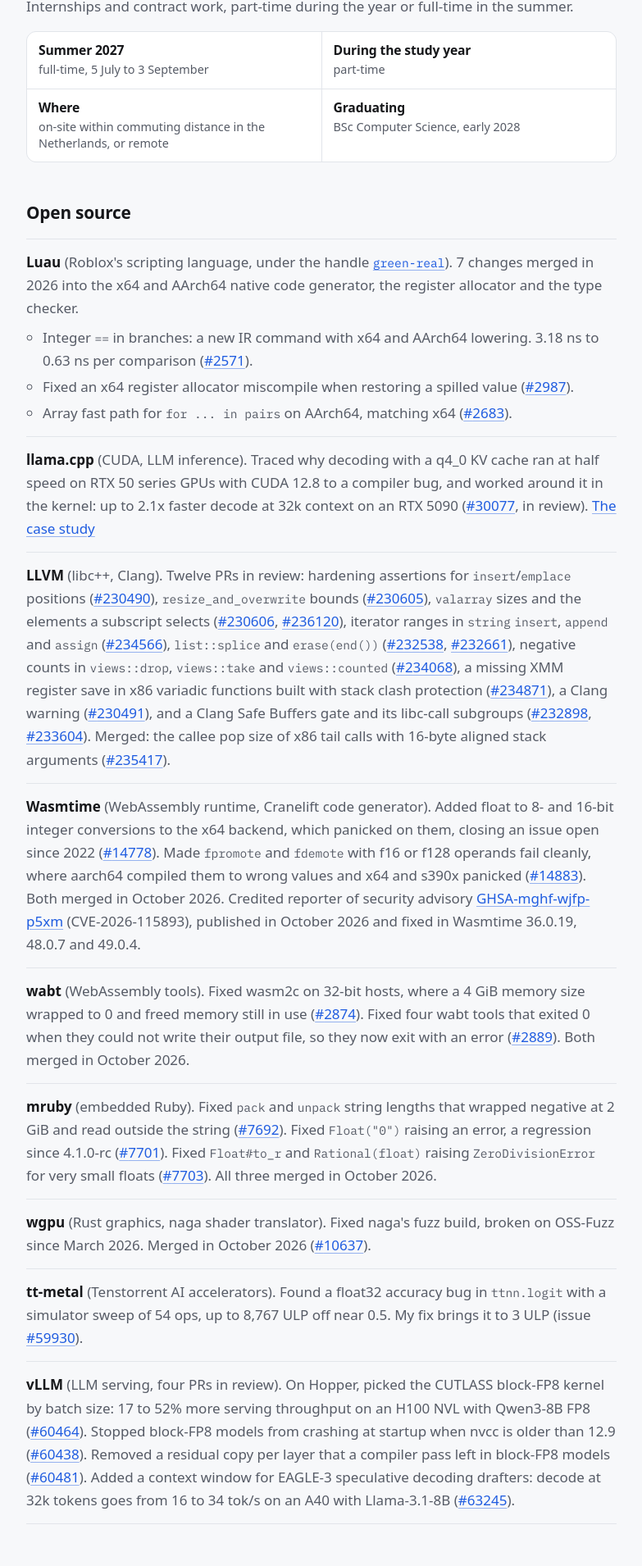
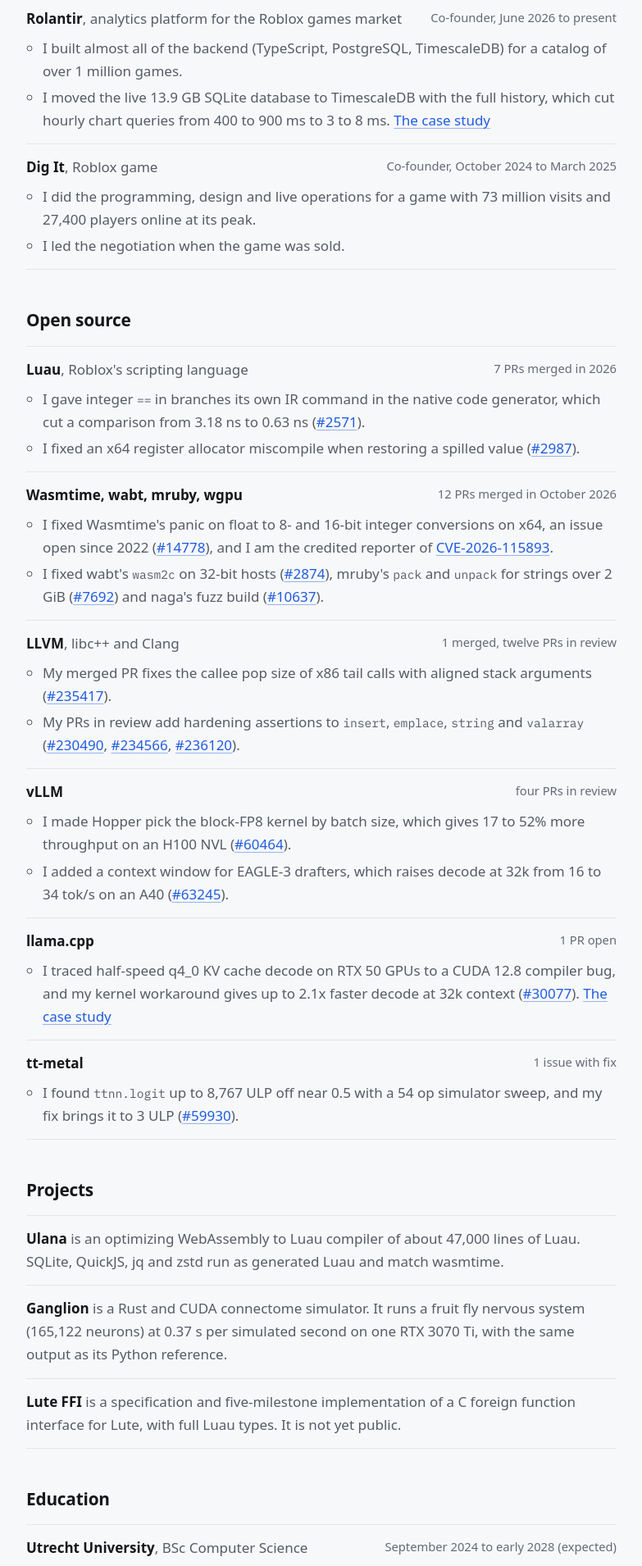
Before and after one commit to ilyasm-dev/ilyasm.dev, a Next.js app: page /cv in a window 1280 px wide. Shown: the part 598-2508 px from the top of the page at 82% size, without its empty margins (138-921 px from the left). Built offline with nearby package versions, Linux system fonts and the light colour scheme.

Commit message:
ilyasm.dev 2026-11-04 CV: the one-page CV text and PDF, counts from data/prs.json

```diff
--- a/app/(en)/cv/page.tsx
+++ b/app/(en)/cv/page.tsx
@@ -3,21 +3,28 @@ import Link from "next/link";
 import { Download, Mail } from "lucide-react";
 import Ext from "@/components/ExternalLink";
 import { pageMeta } from "@/lib/pageMeta";
-import { countWord, prCount, upperFirst } from "@/lib/prCounts";
+import { countWord, mergedInMonth, prCount } from "@/lib/prCounts";
 
-// The page for hiring readers. The CV PDF and the hub's assets/cv.md link here, and its text follows that CV. CV
-// visits stay their own path in Cloudflare Web Analytics, which drops query strings: a click from the PDF arrives
-// with no referrer, a click from this site's footer with ilyasm.dev as referrer.
+// The page for hiring readers. It carries the text of the hub's assets/cv.md, the one-page CV, and links the PDF built
+// from it. CV visits stay their own path in Cloudflare Web Analytics, which drops query strings: a click from the PDF
+// arrives with no referrer, a click from this site's footer with ilyasm.dev as referrer.
 export const metadata: Metadata = pageMeta(
   "CV",
   "Ilyas Mallah's CV: open source work in Luau, llama.cpp, vLLM and LLVM, projects, experience and education, with the PDF to download.",
   "/cv/",
 );
 
-// The counts in the bullets come from data/prs.json, which every build rewrites from GitHub.
+// The counts in the headings come from data/prs.json, which every build rewrites from GitHub.
+const prs = (n: number) => `${n} ${n === 1 ? "PR" : "PRs"}`;
+const LUAU_MERGED = prCount("luau-lang/luau", "merged");
+const LLVM_MERGED = prCount("llvm/llvm-project", "merged");
+const LLVM_OPEN = prCount("llvm/llvm-project", "open");
 const VLLM_OPEN = prCount("vllm-project/vllm", "open");
-const LLVM_OPEN = prCount("llvm/llvm-project", "open");
-const LUAU_MERGED = prCount("luau-lang/luau", "merged");
+const LLAMA_OPEN = prCount("ggml-org/llama.cpp", "open");
+const OCTOBER_MERGED = mergedInMonth(
+  ["bytecodealliance/wasmtime", "WebAssembly/wabt", "mruby/mruby", "gfx-rs/wgpu"],
+  "2026-10",
+);
 const PDF = "/Ilyas-Mallah-CV.pdf";
 const EMAIL = "hello@ilyasm.dev";
 const gh = (repo: string, n: number, kind: "pull" | "issues" = "pull") => `https://github.com/${repo}/${kind}/${n}`;
@@ -35,8 +42,8 @@ export default function Cv() {
           <h1>Ilyas Mallah</h1>
           <p className="cv-role">Software engineer · Veenendaal, Netherlands</p>
           <p className="case-lede">
-            Third-year Computer Science student at Utrecht University. I work on performance and correctness across the stack: LLM
-            inference engines (vLLM, llama.cpp), compilers and runtimes (Luau, Wasmtime), GPU kernels, and production backends.
+            I am a third-year Computer Science student working on performance and security in compilers, runtimes and AI inference
+            engines. I am open to internships and contract work, part-time during the year or full-time in the summer.
           </p>
           <div className="cta-row cv-actions">
             <a className="button" href={PDF} download>
@@ -54,29 +61,41 @@ export default function Cv() {
           </p>
         </header>
 
-        <section className="cv-part" aria-labelledby="cv-looking">
-          <h2 className="cv-h" id="cv-looking">
-            What I&apos;m looking for
+        <section className="cv-part" aria-labelledby="cv-experience">
+          <h2 className="cv-h" id="cv-experience">
+            Experience
           </h2>
-          <p>Internships and contract work, part-time during the year or full-time in the summer.</p>
-          <dl className="case-stats cv-facts">
-            <div>
-              <dt>Summer 2027</dt>
-              <dd>full-time, 5 July to 3 September</dd>
-            </div>
-            <div>
-              <dt>During the study year</dt>
-              <dd>part-time</dd>
-            </div>
-            <div>
-              <dt>Where</dt>
-              <dd>on-site within commuting distance in the Netherlands, or remote</dd>
-            </div>
-            <div>
-              <dt>Graduating</dt>
-              <dd>BSc Computer Science, early 2028</dd>
-            </div>
-          </dl>
+          <ul className="cv-list">
+            <li>
+              <p className="cv-entry">
+                <span>
+                  <strong>Rolantir</strong>, analytics platform for the Roblox games market
+                </span>
+                <span className="cv-when">Co-founder, June 2026 to present</span>
+              </p>
+              <ul>
+                <li>
+                  I built almost all of the backend (TypeScript, PostgreSQL, TimescaleDB) for a catalog of over 1 million games.
+                </li>
+                <li>
+                  I moved the live 13.9 GB SQLite database to TimescaleDB with the full history, which cut hourly chart queries from
+                  400 to 900 ms to 3 to 8 ms. <Link href="/work/rolantir/">The case study</Link>
+                </li>
+              </ul>
+            </li>
+            <li>
+              <p className="cv-entry">
+                <span>
+                  <strong>Dig It</strong>, Roblox game
+                </span>
+                <span className="cv-when">Co-founder, October 2024 to March 2025</span>
+              </p>
+              <ul>
+                <li>I did the programming, design and live operations for a game with 73 million visits and 27,400 players online at its peak.</li>
+                <li>I led the negotiation when the game was sold.</li>
+              </ul>
+            </li>
+          </ul>
         </section>
 
         <section className="cv-part" aria-labelledby="cv-oss">
@@ -85,119 +104,114 @@ export default function Cv() {
           </h2>
           <ul className="cv-list">
             <li>
-              <p>
-                <strong>Luau</strong> (Roblox&apos;s scripting language, under the handle{" "}
-                <Ext href="https://github.com/luau-lang/luau/pulls?q=is%3Apr+author%3Agreen-real+is%3Amerged">
-                  <code>green-real</code>
-                </Ext>
-                ). {LUAU_MERGED} changes merged in 2026 into the x64 and AArch64 native code generator, the register allocator and the type
-                checker.
+              <p className="cv-entry">
+                <span>
+                  <strong>Luau</strong>, Roblox&apos;s scripting language
+                </span>
+                <span className="cv-when">{prs(LUAU_MERGED)} merged in 2026</span>
               </p>
               <ul>
                 <li>
-                  Integer <code>==</code> in branches: a new IR command with x64 and AArch64 lowering. 3.18 ns to 0.63 ns per
-                  comparison (<Pr repo="luau-lang/luau" n={2571} />
-                  ).
+                  I gave integer <code>==</code> in branches its own IR command in the native code generator, which cut a comparison
+                  from 3.18 ns to 0.63 ns (<Pr repo="luau-lang/luau" n={2571} />).
                 </li>
                 <li>
-                  Fixed an x64 register allocator miscompile when restoring a spilled value (<Pr repo="luau-lang/luau" n={2987} />
-                  ).
-                </li>
-                <li>
-                  Array fast path for <code>for ... in pairs</code> on AArch64, matching x64 (<Pr repo="luau-lang/luau" n={2683} />
-                  ).
+                  I fixed an x64 register allocator miscompile when restoring a spilled value (<Pr repo="luau-lang/luau" n={2987} />).
                 </li>
               </ul>
             </li>
             <li>
-              <p>
-                <strong>llama.cpp</strong> (CUDA, LLM inference). Traced why decoding with a q4_0 KV cache ran at half speed on RTX
-                50 series GPUs with CUDA 12.8 to a compiler bug, and worked around it in the kernel: up to 2.1x faster decode at 32k
-                context on an RTX 5090 (<Pr repo="ggml-org/llama.cpp" n={30077} />, in review).{" "}
-                <Link href="/work/llama-cpp/">The case study</Link>
+              <p className="cv-entry">
+                <span>
+                  <strong>Wasmtime, wabt, mruby, wgpu</strong>
+                </span>
+                <span className="cv-when">{prs(OCTOBER_MERGED)} merged in October 2026</span>
               </p>
+              <ul>
+                <li>
+                  I fixed Wasmtime&apos;s panic on float to 8- and 16-bit integer conversions on x64, an issue open since 2022 (
+                  <Pr repo="bytecodealliance/wasmtime" n={14778} />
+                  ), and I am the credited reporter of{" "}
+                  <Ext href="https://github.com/bytecodealliance/wasmtime/security/advisories/GHSA-mghf-wjfp-p5xm">CVE-2026-115893</Ext>.
                 </li>
                 <li>
-              <p>
-                <strong>LLVM</strong> (libc++, Clang). {upperFirst(countWord(LLVM_OPEN, "en"))} {LLVM_OPEN === 1 ? "PR" : "PRs"} in review: hardening assertions for <code>insert</code>/
-                <code>emplace</code> positions (<Pr repo="llvm/llvm-project" n={230490} />
-                ), <code>resize_and_overwrite</code> bounds (<Pr repo="llvm/llvm-project" n={230605} />
-                ), <code>valarray</code> sizes and the elements a subscript selects (<Pr repo="llvm/llvm-project" n={230606} />,{" "}
-                <Pr repo="llvm/llvm-project" n={236120} />
-                ), iterator ranges in <code>string</code> <code>insert</code>, <code>append</code> and <code>assign</code> (<Pr repo="llvm/llvm-project" n={234566} />
-                ), <code>list::splice</code> and <code>erase(end())</code> (<Pr repo="llvm/llvm-project" n={232538} />,{" "}
-                <Pr repo="llvm/llvm-project" n={232661} />
-                ), negative counts in <code>views::drop</code>, <code>views::take</code> and <code>views::counted</code> (
-                <Pr repo="llvm/llvm-project" n={234068} />
-                ), a missing XMM register save in x86 variadic functions built with stack clash protection (
-                <Pr repo="llvm/llvm-project" n={234871} />
-                ), a Clang warning (<Pr repo="llvm/llvm-project" n={230491} />
-                ), and a Clang Safe Buffers gate and its libc-call subgroups (<Pr repo="llvm/llvm-project" n={232898} />,{" "}
-                <Pr repo="llvm/llvm-project" n={233604} />
-                ). Merged: the callee pop size of x86 tail calls with 16-byte aligned stack arguments (
-                <Pr repo="llvm/llvm-project" n={235417} />
-                ).
-              </p>
+                  I fixed wabt&apos;s <code>wasm2c</code> on 32-bit hosts (<Pr repo="WebAssembly/wabt" n={2874} />
+                  ), mruby&apos;s <code>pack</code> and <code>unpack</code> for strings over 2 GiB (
+                  <Pr repo="mruby/mruby" n={7692} />) and naga&apos;s fuzz build (<Pr repo="gfx-rs/wgpu" n={10637} />).
+                </li>
+              </ul>
             </li>
             <li>
-              <p>
-                <strong>Wasmtime</strong> (WebAssembly runtime, Cranelift code generator). Added float to 8- and 16-bit integer
-                conversions to the x64 backend, which panicked on them, closing an issue open since 2022 (
-                <Pr repo="bytecodealliance/wasmtime" n={14778} />
-                ). Made <code>fpromote</code> and <code>fdemote</code> with f16 or f128 operands fail cleanly, where aarch64 compiled
-                them to wrong values and x64 and s390x panicked (<Pr repo="bytecodealliance/wasmtime" n={14883} />
-                ). Both merged in October 2026. Credited reporter of security advisory{" "}
-                <Ext href="https://github.com/bytecodealliance/wasmtime/security/advisories/GHSA-mghf-wjfp-p5xm">GHSA-mghf-wjfp-p5xm</Ext> (<span style={{ whiteSpace: "nowrap" }}>CVE-2026-115893</span>),
-                published in October 2026 and fixed in Wasmtime 36.0.19, 48.0.7 and 49.0.4.
+              <p className="cv-entry">
+                <span>
+                  <strong>LLVM</strong>, libc++ and Clang
+                </span>
+                <span className="cv-when">
+                  {LLVM_MERGED} merged, {countWord(LLVM_OPEN, "en")} {LLVM_OPEN === 1 ? "PR" : "PRs"} in review
+                </span>
               </p>
+              <ul>
+                <li>
+                  My merged PR fixes the callee pop size of x86 tail calls with aligned stack arguments (
+                  <Pr repo="llvm/llvm-project" n={235417} />).
                 </li>
                 <li>
-              <p>
-                <strong>wabt</strong> (WebAssembly tools). Fixed wasm2c on 32-bit hosts, where a 4 GiB memory size wrapped to 0 and
-                freed memory still in use (<Pr repo="WebAssembly/wabt" n={2874} />
-                ). Fixed four wabt tools that exited 0 when they could not write their output file, so they now exit with an error (
-                <Pr repo="WebAssembly/wabt" n={2889} />
-                ). Both merged in October 2026.
-              </p>
+                  My PRs in review add hardening assertions to <code>insert</code>, <code>emplace</code>, <code>string</code> and{" "}
+                  <code>valarray</code> (<Pr repo="llvm/llvm-project" n={230490} />, <Pr repo="llvm/llvm-project" n={234566} />,{" "}
+                  <Pr repo="llvm/llvm-project" n={236120} />).
+                </li>
+              </ul>
             </li>
             <li>
-              <p>
-                <strong>mruby</strong> (embedded Ruby). Fixed <code>pack</code> and <code>unpack</code> string lengths that wrapped
-                negative at 2 GiB and read outside the string (<Pr repo="mruby/mruby" n={7692} />
-                ). Fixed <code>Float(&quot;0&quot;)</code> raising an error, a regression since 4.1.0-rc (
-                <Pr repo="mruby/mruby" n={7701} />
-                ). Fixed <code>Float#to_r</code> and <code>Rational(float)</code> raising <code>ZeroDivisionError</code> for very small
-                floats (<Pr repo="mruby/mruby" n={7703} />
-                ). All three merged in October 2026.
+              <p className="cv-entry">
+                <span>
+                  <strong>vLLM</strong>
+                </span>
+                <span className="cv-when">
+                  {countWord(VLLM_OPEN, "en")} {VLLM_OPEN === 1 ? "PR" : "PRs"} in review
+                </span>
               </p>
+              <ul>
+                <li>
+                  I made Hopper pick the block-FP8 kernel by batch size, which gives 17 to 52% more throughput on an H100 NVL (
+                  <Pr repo="vllm-project/vllm" n={60464} />).
                 </li>
                 <li>
-              <p>
-                <strong>wgpu</strong> (Rust graphics, naga shader translator). Fixed naga&apos;s fuzz build, broken on OSS-Fuzz
-                since March 2026. Merged in October 2026 (<Pr repo="gfx-rs/wgpu" n={10637} />
-                ).
-              </p>
+                  I added a context window for EAGLE-3 drafters, which raises decode at 32k from 16 to 34 tok/s on an A40 (
+                  <Pr repo="vllm-project/vllm" n={63245} />).
+                </li>
+              </ul>
             </li>
             <li>
-              <p>
-                <strong>tt-metal</strong> (Tenstorrent AI accelerators). Found a float32 accuracy bug in <code>ttnn.logit</code>{" "}
-                with a simulator sweep of 54 ops, up to 8,767 ULP off near 0.5. My fix brings it to 3 ULP (issue{" "}
-                <Pr repo="tenstorrent/tt-metal" n={59930} kind="issues" />
-                ).
+              <p className="cv-entry">
+                <span>
+                  <strong>llama.cpp</strong>
+                </span>
+                <span className="cv-when">
+                  {LLAMA_OPEN} {LLAMA_OPEN === 1 ? "PR" : "PRs"} open
+                </span>
               </p>
+              <ul>
+                <li>
+                  I traced half-speed q4_0 KV cache decode on RTX 50 GPUs to a CUDA 12.8 compiler bug, and my kernel workaround gives
+                  up to 2.1x faster decode at 32k context (<Pr repo="ggml-org/llama.cpp" n={30077} />).{" "}
+                  <Link href="/work/llama-cpp/">The case study</Link>
+                </li>
+              </ul>
             </li>
             <li>
-              <p>
-                <strong>vLLM</strong> (LLM serving, {countWord(VLLM_OPEN, "en")} {VLLM_OPEN === 1 ? "PR" : "PRs"} in review). On Hopper, picked the CUTLASS block-FP8 kernel by batch
-                size: 17 to 52% more serving throughput on an H100 NVL with Qwen3-8B FP8 (<Pr repo="vllm-project/vllm" n={60464} />
-                ). Stopped block-FP8 models from crashing at startup when nvcc is older than 12.9 (
-                <Pr repo="vllm-project/vllm" n={60438} />
-                ). Removed a residual copy per layer that a compiler pass left in block-FP8 models (
-                <Pr repo="vllm-project/vllm" n={60481} />
-                ). Added a context window for EAGLE-3 speculative decoding drafters: decode at 32k tokens goes from 16 to 34 tok/s on an
-                A40 with Llama-3.1-8B (<Pr repo="vllm-project/vllm" n={63245} />
-                ).
+              <p className="cv-entry">
+                <span>
+                  <strong>tt-metal</strong>
+                </span>
+                <span className="cv-when">1 issue with fix</span>
               </p>
+              <ul>
+                <li>
+                  I found <code>ttnn.logit</code> up to 8,767 ULP off near 0.5 with a 54 op simulator sweep, and my fix brings it to 3
+                  ULP (<Pr repo="tenstorrent/tt-metal" n={59930} kind="issues" />).
+                </li>
+              </ul>
             </li>
           </ul>
         </section>
@@ -209,47 +223,20 @@ export default function Cv() {
           <ul className="cv-list">
             <li>
               <p>
-                <strong>Ulana</strong>, an optimizing WebAssembly to Luau compiler, written in Luau (about 39,000 lines of source).
-                Ten real programs, among them SQLite, QuickJS, jq and zstd, run as generated Luau and match wasmtime&apos;s output.
+                <strong>Ulana</strong> is an optimizing WebAssembly to Luau compiler of about 47,000 lines of Luau. SQLite, QuickJS, jq
+                and zstd run as generated Luau and match wasmtime.
               </p>
             </li>
             <li>
               <p>
-                <strong>Ganglion</strong>, a Rust and CUDA simulator for brain wiring diagrams (connectomes). It runs a fruit fly
-                central nervous system (165,122 neurons, 24.5 M connections) faster than real time on one RTX 3070 Ti. One simulated
-                second takes 0.37 s. Its reference mode matches the Python reference simulator bit for bit.
+                <strong>Ganglion</strong> is a Rust and CUDA connectome simulator. It runs a fruit fly nervous system (165,122
+                neurons) at 0.37 s per simulated second on one RTX 3070 Ti, with the same output as its Python reference.
               </p>
             </li>
             <li>
               <p>
-                <strong>Lute FFI</strong>, a C foreign function interface for the Lute runtime, from specification to a
-                five-milestone implementation with full Luau types. Not yet public: the proposal to the Lute maintainers is in
-                preparation.
-              </p>
-            </li>
-          </ul>
-        </section>
-
-        <section className="cv-part" aria-labelledby="cv-experience">
-          <h2 className="cv-h" id="cv-experience">
-            Experience
-          </h2>
-          <ul className="cv-list">
-            <li>
-              <p>
-                <strong>Rolantir</strong>, analytics platform for the Roblox games market. Co-founder since June 2026. Its catalog holds
-                over 1 million Roblox games in a 24.5 GB production database (October 2026). I built almost all of the backend
-                (TypeScript, PostgreSQL and TimescaleDB). I moved the live 13.9 GB SQLite database to TimescaleDB with the full
-                history kept. Hourly chart queries went from 400 to 900 ms to 3 to 8 ms. Fixed a recurring production deadlock.{" "}
-                <Link href="/work/rolantir/">The case study</Link>
-              </p>
-            </li>
-            <li>
-              <p>
-                <strong>Dig It</strong>, Roblox game. Co-founder, October 2024 to March 2025. Programming, design and live
-                operations for a game that reached over 73 million visits. At its peak it had 27,400 players online at once,
-                500,000 daily and 5.3 million monthly active users. Led the negotiation when the game was sold.{" "}
-                <Ext href="https://www.roblox.com/games/76455837887178">Game page on Roblox</Ext>
+                <strong>Lute FFI</strong> is a specification and five-milestone implementation of a C foreign function interface for
+                Lute, with full Luau types. It is not yet public.
               </p>
             </li>
           </ul>
@@ -259,10 +246,19 @@ export default function Cv() {
           <h2 className="cv-h" id="cv-education">
             Education
           </h2>
-          <p>
-            <strong>Utrecht University</strong>, BSc Computer Science. September 2024 to early 2028 (expected). Average grade 7.71
-            out of 10. Minor: Entrepreneurship.
+          <ul className="cv-list">
+            <li>
+              <p className="cv-entry">
+                <span>
+                  <strong>Utrecht University</strong>, BSc Computer Science
+                </span>
+                <span className="cv-when">September 2024 to early 2028 (expected)</span>
               </p>
+              <ul>
+                <li>My average grade is 8 out of 10, and my minor is Entrepreneurship.</li>
+              </ul>
+            </li>
+          </ul>
         </section>
 
         <section className="cv-part" aria-labelledby="cv-skills">
@@ -271,22 +267,19 @@ export default function Cv() {
           </h2>
           <dl className="cv-skills">
             <div>
-              <dt>Languages</dt>
-              <dd>Luau, C++, Rust, CUDA, Python, TypeScript, C#</dd>
+              <dt>Programming</dt>
+              <dd>Luau, C++, Rust, CUDA, Python, TypeScript, C#, .NET</dd>
             </div>
             <div>
               <dt>Areas</dt>
-              <dd>
-                compilers and JITs (IR, register allocation, x64 and AArch64 code generation), GPU performance, WebAssembly,
-                databases (PostgreSQL, TimescaleDB)
-              </dd>
+              <dd>compilers and JITs, WebAssembly, GPU performance, PostgreSQL and TimescaleDB</dd>
             </div>
             <div>
               <dt>Tools</dt>
               <dd>Nsight Compute, perf, Git, CMake, Docker</dd>
             </div>
             <div>
-              <dt>Spoken</dt>
+              <dt>Spoken languages</dt>
               <dd>Dutch, English</dd>
             </div>
           </dl>
--- a/app/globals.css
+++ b/app/globals.css
@@ -1127,6 +1127,27 @@ a.card-title {
   margin: 0;
 }
 
+/* An entry's title and its right-hand side (dates or PR counts): side by side when there is room, stacked on phones. */
+.cv-list .cv-entry {
+  display: flex;
+  flex-direction: column;
+  gap: 2px;
+}
+
+@media (min-width: 600px) {
+  .cv-list .cv-entry {
+    flex-direction: row;
+    flex-wrap: wrap;
+    justify-content: space-between;
+    gap: 2px 20px;
+  }
+}
+
+.cv-when {
+  color: var(--faint);
+  font-size: 0.92rem;
+}
+
 .cv-list strong {
   color: var(--fg);
 }
```
Also changed, not shown: lib/prCounts.ts (+6 -1 lines), 1 other file (tests, documents, lock files or other folders). Lines whose indentation alone changed are shown as unchanged.
